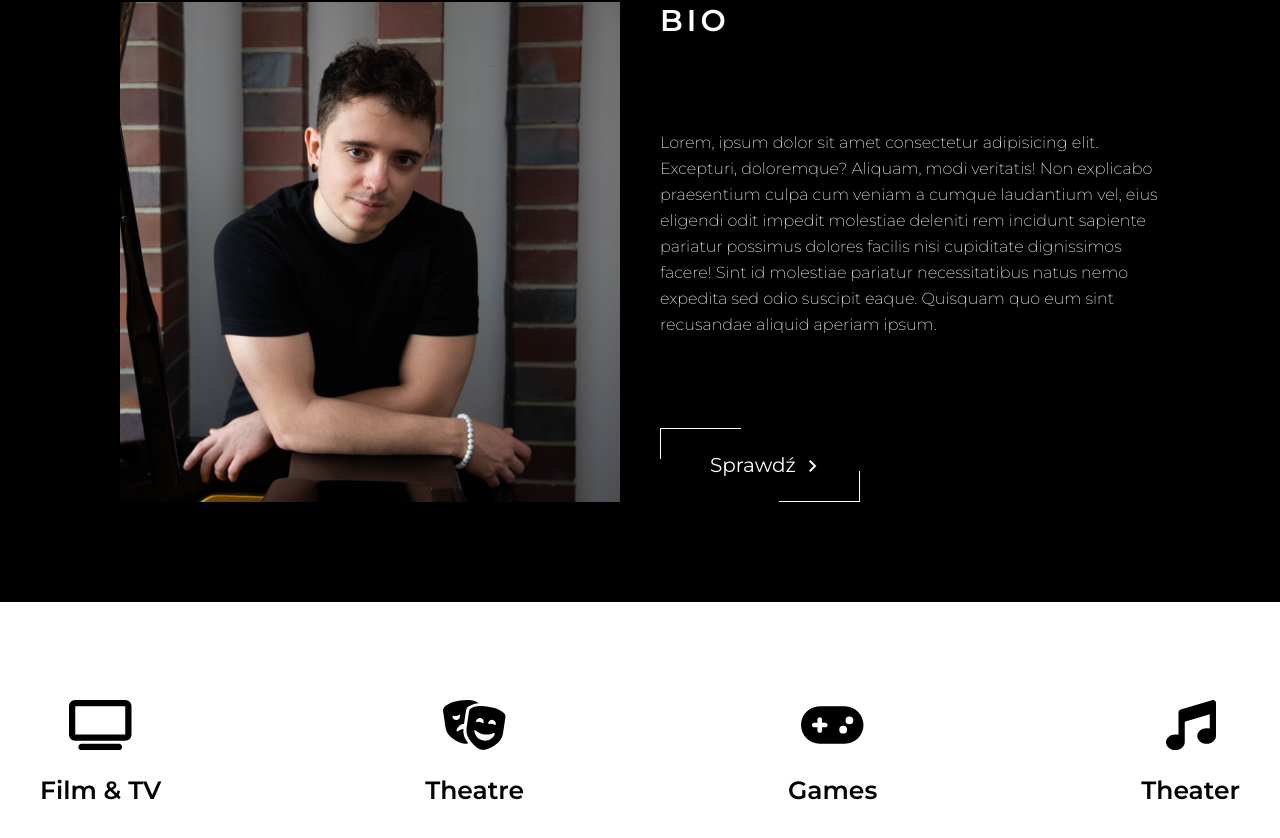
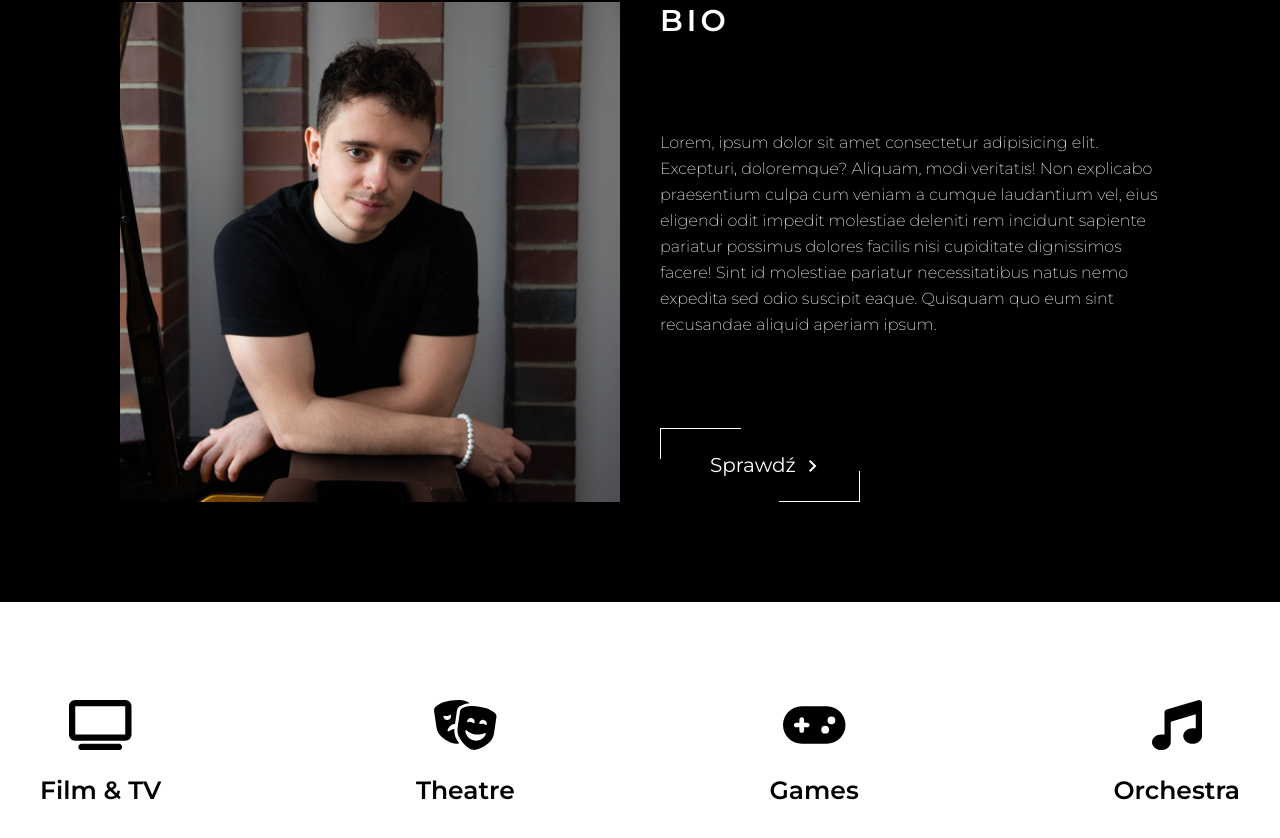
Before and after one commit to rezio3/hw-music-production, a React (Create React App) app: page / in a window 1280 px wide. Shown: the part 898-1736 px from the top of the page. Built offline with nearby package versions, Linux system fonts and the light colour scheme.

Commit message:
fix Skills.jsx

```diff
--- a/src/components/Skills.jsx
+++ b/src/components/Skills.jsx
@@ -26,7 +26,7 @@ const Skills = () => {
 				</li>
 				<li className="skills-container__skill">
 					<FontAwesomeIcon icon={faMusic} className="icon" />
-					<span>Theater</span>
+					<span>Orchestra</span>
 				</li>
 			</ul>
 		</section>
```
